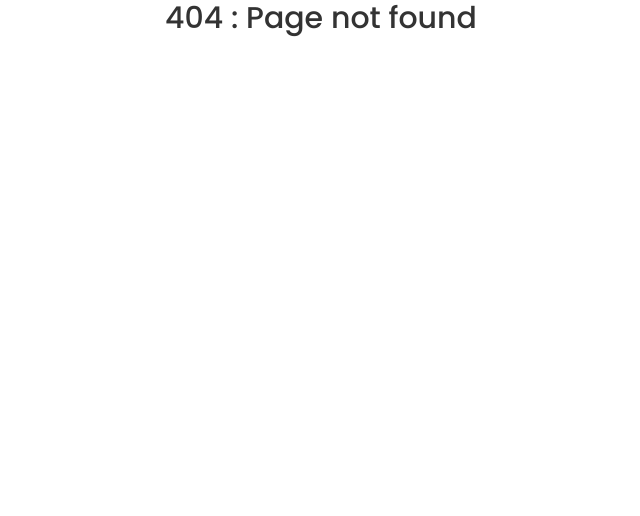
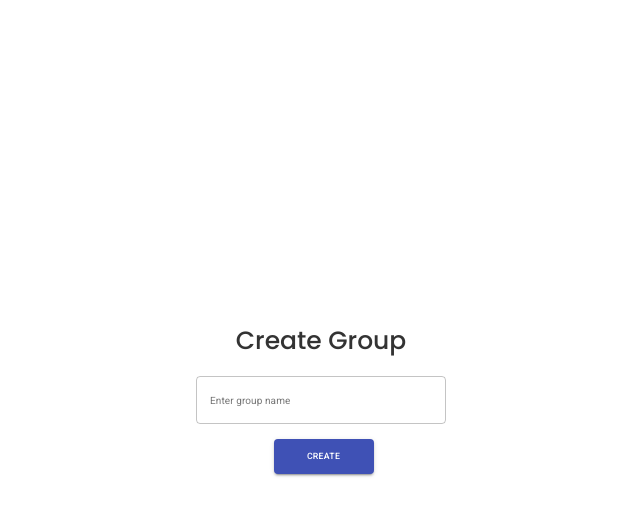
Before and after one commit to fenil3357/Due-Date-Mate, a React (Create React App) app in the folder frontend/: page /create-group in a window 1280 px wide. Before the commit this address had no page. Shown: the top 516 px of the page, without its empty margins (319-959 px from the left). Built offline with nearby package versions, Linux system fonts and the light colour scheme.

Commit message:
Create-group page added

```diff
--- a/frontend/src/App.jsx
+++ b/frontend/src/App.jsx
@@ -6,6 +6,7 @@ import '@fontsource/roboto/700.css';
 import { BrowserRouter, Routes, Route } from "react-router-dom";
 import Signup from "./pages/Signup"
 import Login from "./pages/Login";
+import CreateGroup from "./pages/CreateGroup";
 import Dashboard from "./pages/Dashboard";
 
 function App() {
@@ -15,6 +16,7 @@ function App() {
         <Route path="/" element={<>Home Page</>} />
         <Route path="/signup" element={<Signup />} />
         <Route path="/login" element={<Login />} />
+        <Route path="/create-group" element={<CreateGroup/>}/>
         <Route path="/dashboard" element={<Dashboard />} />
         <Route path="*" element={<center><h2>404 : Page not found</h2></center>} />
       </Routes>
--- /dev/null
+++ b/frontend/src/pages/CreateGroup.jsx
@@ -0,0 +1,40 @@
+import React, { useState } from 'react';
+import { TextField, Button } from '@material-ui/core';
+import axios from 'axios';
+import '../styles/CreateGroup.css';
+
+function CreateGroup() {
+  const [text, setText] = useState('');
+
+  const handleSubmit = async () => {
+    try {
+      const response = await axios.post('/create-group', { text });
+      console.log(response.data);
+    } catch (error) {
+      console.error(error);
+    }
+  };
+
+  return (
+    <div className="root">
+      <h3>Create Group</h3>
+      <TextField
+        className="inputField"
+        label="Enter group name"
+        variant="outlined"
+        value={text}
+        onChange={(event) => setText(event.target.value)}
+      />
+      <Button
+        className="button"
+        variant="contained"
+        color="primary"
+        onClick={handleSubmit}
+      >
+        Create
+      </Button>
+    </div>
+  );
+}
+
+export default CreateGroup;
--- /dev/null
+++ b/frontend/src/styles/CreateGroup.css
@@ -0,0 +1,26 @@
+.root {
+    display: flex;
+    align-items: center;
+    justify-content: center;
+    height:100vh;
+    width: 100%;
+    flex-direction: column;
+    padding: 16px;
+
+  }
+
+  .inputField {
+    margin-top: 10px !important;
+    width: 250px;
+    font-size: 32px !important;
+    margin: 0 auto;
+  }
+
+  .button {
+    margin-top: 15px !important;
+    margin-left: 5px !important;
+    width: 100px;
+    height: 35px;
+    display: block;
+    margin: 0 auto;
+  }
```
